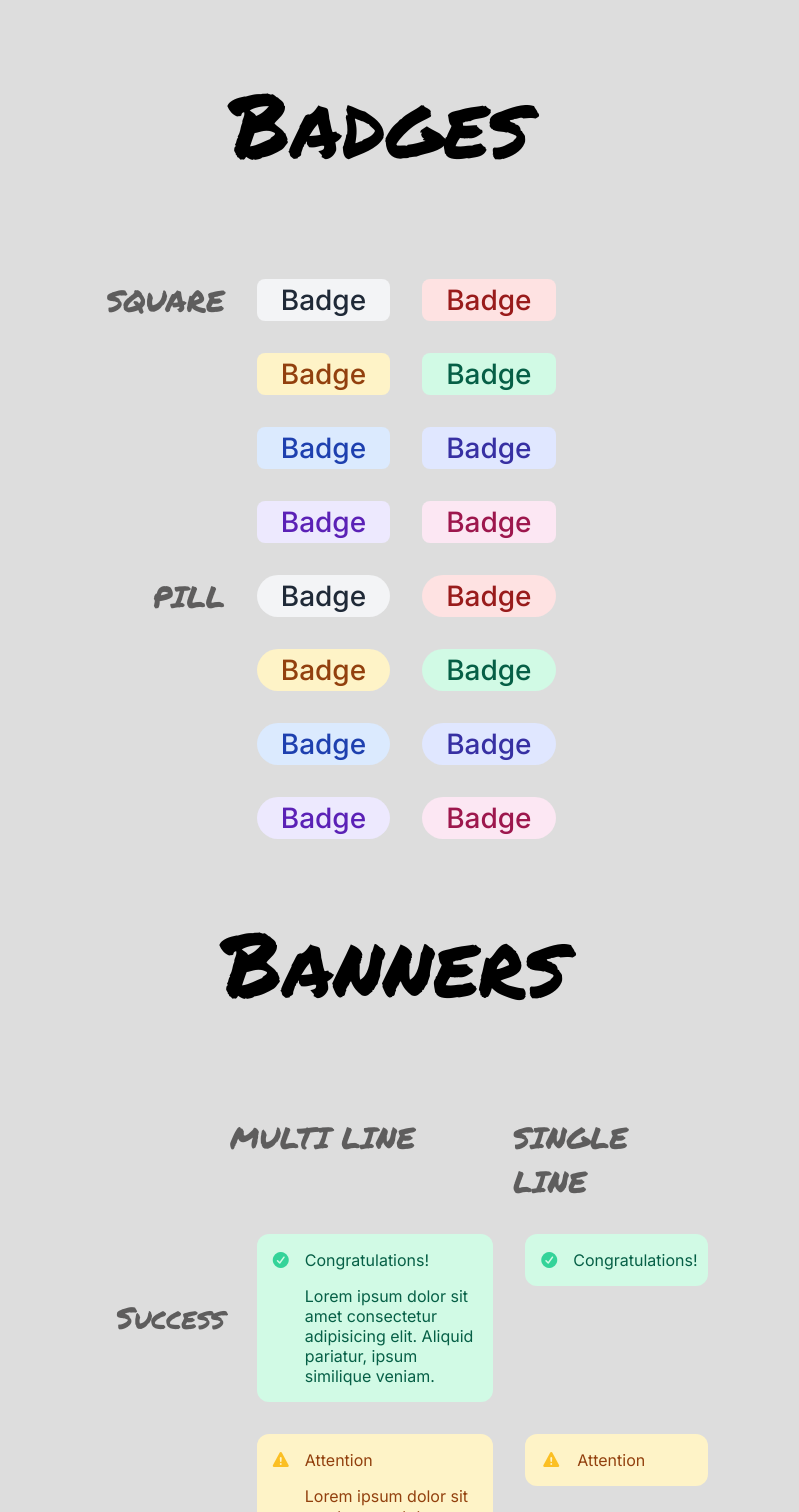
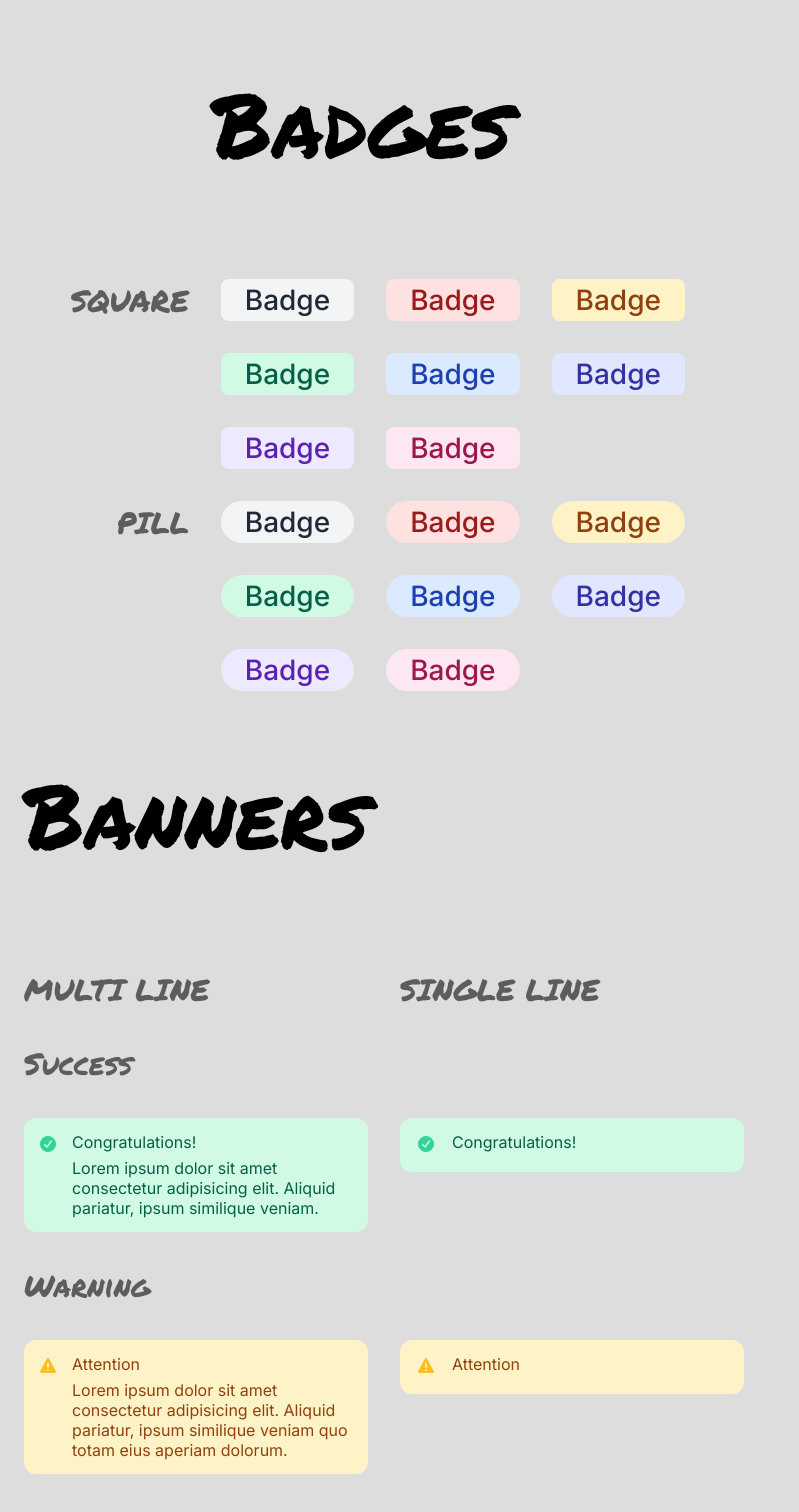
Before and after one commit to DracFiendMG/component-library-pp, a React (Vite) app: page / in a window 768 px wide. Shown: the top 1512 px of the page, 799 px wide, since content can reach past the window. Built offline with nearby package versions, Linux system fonts and the light colour scheme.

Commit message:
feat: enhance layout and responsiveness of main, banners, and testimonial sections

```diff
--- a/style.css
+++ b/style.css
@@ -144,6 +144,8 @@ main {
     gap: 32px;
     padding: 32px; */
     gap: var(--gap-lg);
+    width: min(100%, 1200px);
+    margin: 0 auto;
 }
 
 h1 {
@@ -168,6 +170,7 @@ h1 {
 .flex {
     /* align-items: flex-start; */
     gap: var(--gap-lg);
+    margin: 0 auto;
 }
 
 .flex > p {
@@ -194,6 +197,8 @@ h1 {
 
 .banners-container {
     align-items: start;
+    width: min(100%, 1200px);
+    margin: 0 auto;
 }
 
 .banners-container > h1 {
@@ -203,6 +208,8 @@ h1 {
 .banner-header {
     grid-column: 1 / -1;
     gap: var(--gap-lg);
+    width: min(100%, 1200px);
+    margin: 0 auto;
 }
 
 .banner-header > p:nth-child(1) {
@@ -216,10 +223,13 @@ h1 {
 .banners {
     gap: var(--gap-lg);
     grid-column: 1 / -1;
+    width: min(100%, 1200px);
+    margin: 0 auto;
 }
 
 .banner-row {
     gap: var(--gap-lg);
+    width: 100%;
 }
 
 .banner-row > p {
@@ -245,6 +255,17 @@ h1 {
     gap: 16px;
     border-radius: 12px;
     padding: 0 16px;
+}
+
+.banner > div {
+    display: flex;
+    flex-direction: column;
+    gap: 6px;
+    padding: 14px 0;
+}
+
+.banner > div > p {
+    margin: 0;
 }
 
 .fa-solid {
@@ -312,8 +333,17 @@ h1 {
     font-size: 44px;
 }
 
+.testimonial-container {
+    display: flex;
+    flex-direction: column;
+    align-items: center;
+    gap: 32px;
+}
+
 .testimonial-row {
     gap: 64px;
+    align-items: center;
+    width: min(100%, 1358px);
 }
 
 .testimonial-mobile {
@@ -607,6 +637,32 @@ h1 {
 }
 
 @media (max-width: 760px) {
+    main {
+        padding: 0 16px;
+    }
+
+    .banners-container > h1 {
+        grid-column: 1 / -1;
+    }
+
+    .banner-header {
+        display: none;
+    }
+
+    .banner-row > p,
+    .banner:nth-child(2),
+    .banner:nth-child(3) {
+        grid-column: 1 / -1;
+    }
+
+    .banner-row > p {
+        justify-content: flex-start;
+    }
+
+    .banner-row {
+        gap: 16px;
+    }
+
     .footer {
         padding: 20px 16px 28px;
     }
@@ -616,3 +672,34 @@ h1 {
         align-items: flex-start;
     }
 }
+
+@media (min-width: 761px) and (max-width: 1060px) {
+    main {
+        padding: 0 24px;
+    }
+
+    .banners-container > h1 {
+        grid-column: 1 / -1;
+    }
+
+    .banner-header > p:nth-child(1) {
+        grid-column: 1 / 7;
+    }
+
+    .banner-header > p:nth-child(2) {
+        grid-column: 7 / -1;
+    }
+
+    .banner-row > p {
+        grid-column: 1 / -1;
+        justify-content: flex-start;
+    }
+
+    .banner:nth-child(2) {
+        grid-column: 1 / 7;
+    }
+
+    .banner:nth-child(3) {
+        grid-column: 7 / -1;
+    }
+}
```
